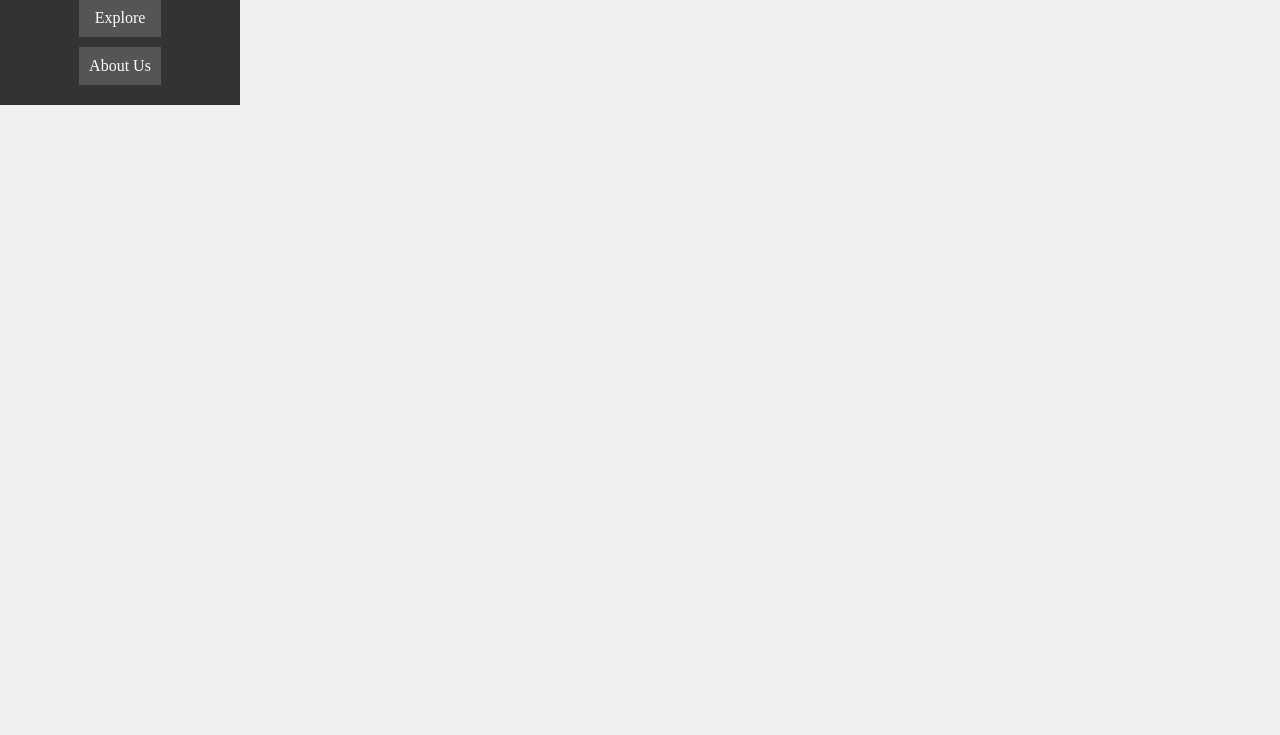
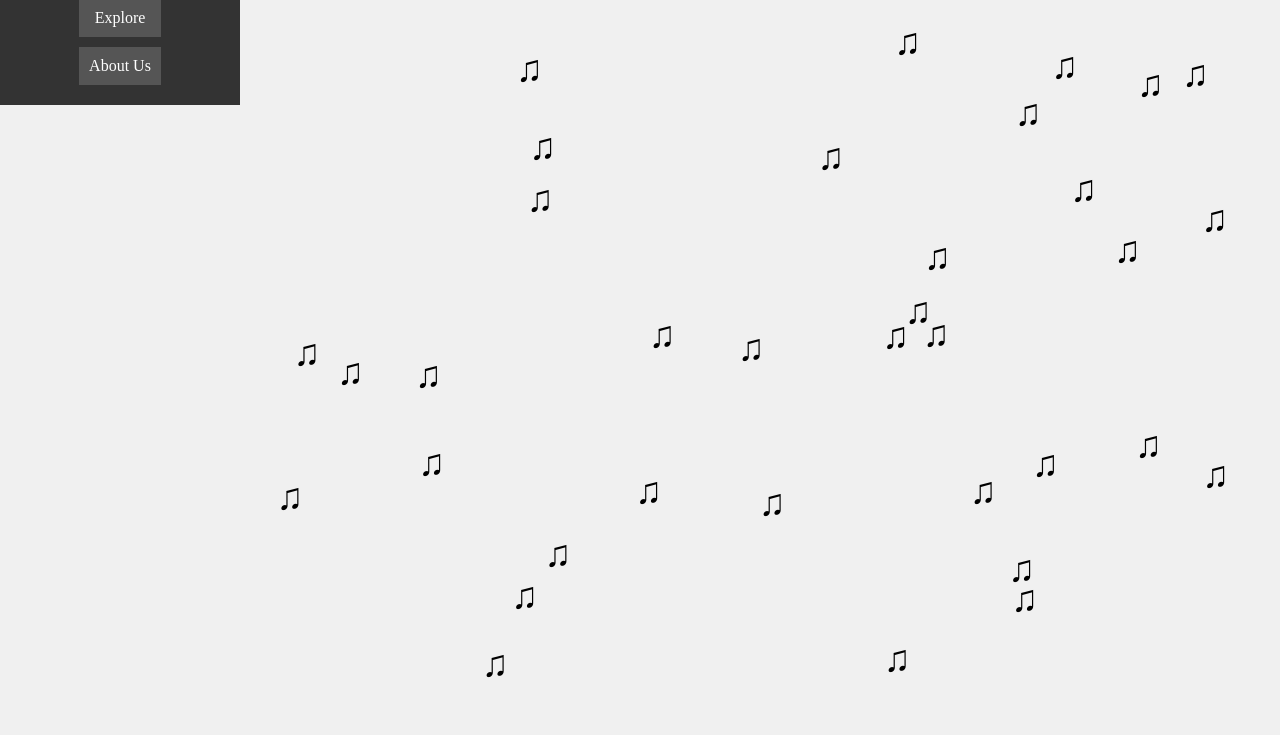
Before and after one commit to paulmaleauxney/audieaux, a plain HTML site: page index.html in a window 1280 px wide. Shown: the part 126-861 px from the top of the page. Before the commit the page ends 800 px from the top, so only its background shows below. Drawn offline with Linux system fonts and the light colour scheme.

Commit message:
Update index.html

```diff
--- a/index.html
+++ b/index.html
@@ -95,12 +95,13 @@
             note.className = 'note';
             note.innerHTML = '&#9835;'; // Unicode musical note symbol
             note.style.left = `${Math.random() * 100}vw`; // Random horizontal position
+            note.style.top = `${Math.random() * 100}vh`; // Random vertical position
             note.style.animationDuration = `${Math.random() * 2 + 1}s`; // Random duration
             musicalNotesContainer.appendChild(note);
         }
 
         // Create an initial set of notes
-        for (let i = 0; i < 10; i++) {
+        for (let i = 0; i < 50; i++) {
             createNote();
         }
 
```
